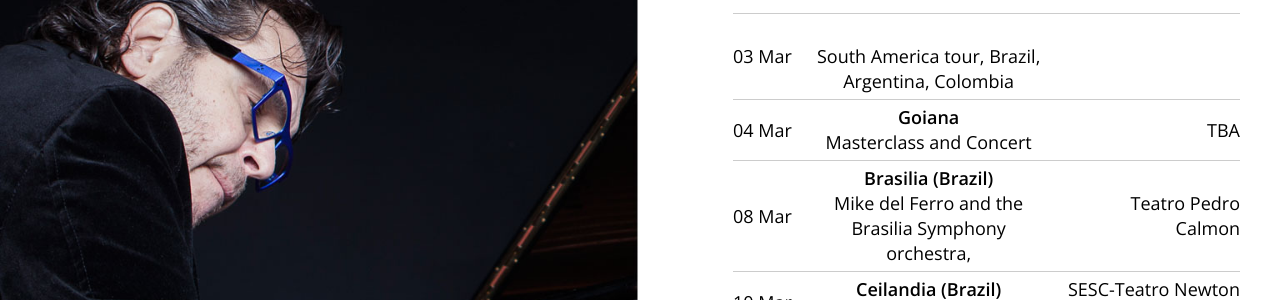
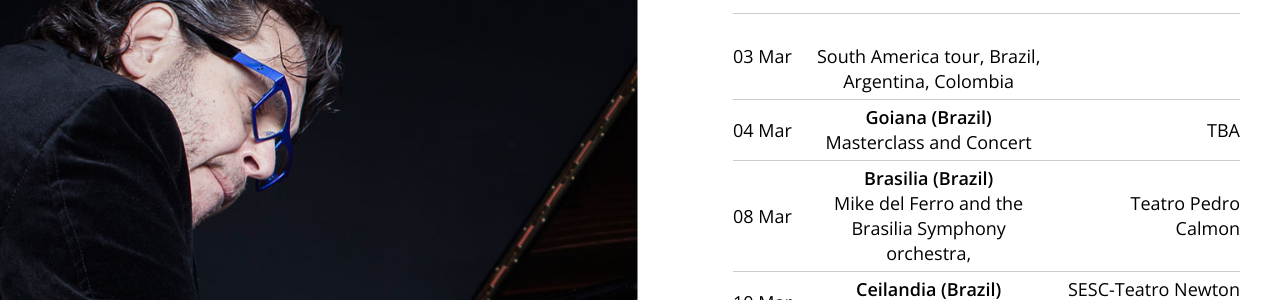
Before and after one commit to mikedelferro/website, a Jekyll site: the page built from agenda.html, in a window 1280 px wide. Shown: the part 194-494 px from the top of the page. Built offline with Jekyll 4.4.1, drawn with Linux system fonts in a browser that asks for light colours; nearby versions of some CDN libraries.

Commit message:
Updated '/_config.yml' via CloudCannon

```diff
--- a/_config.yml
+++ b/_config.yml
@@ -77,5 +77,5 @@ gigs:
   - title: Masterclass and Concert
     date: 2016-03-04T16:00:00.000Z
     location: TBA
-    venue: Goiana
+    venue: Goiana (Brazil)
     url: ''
```
